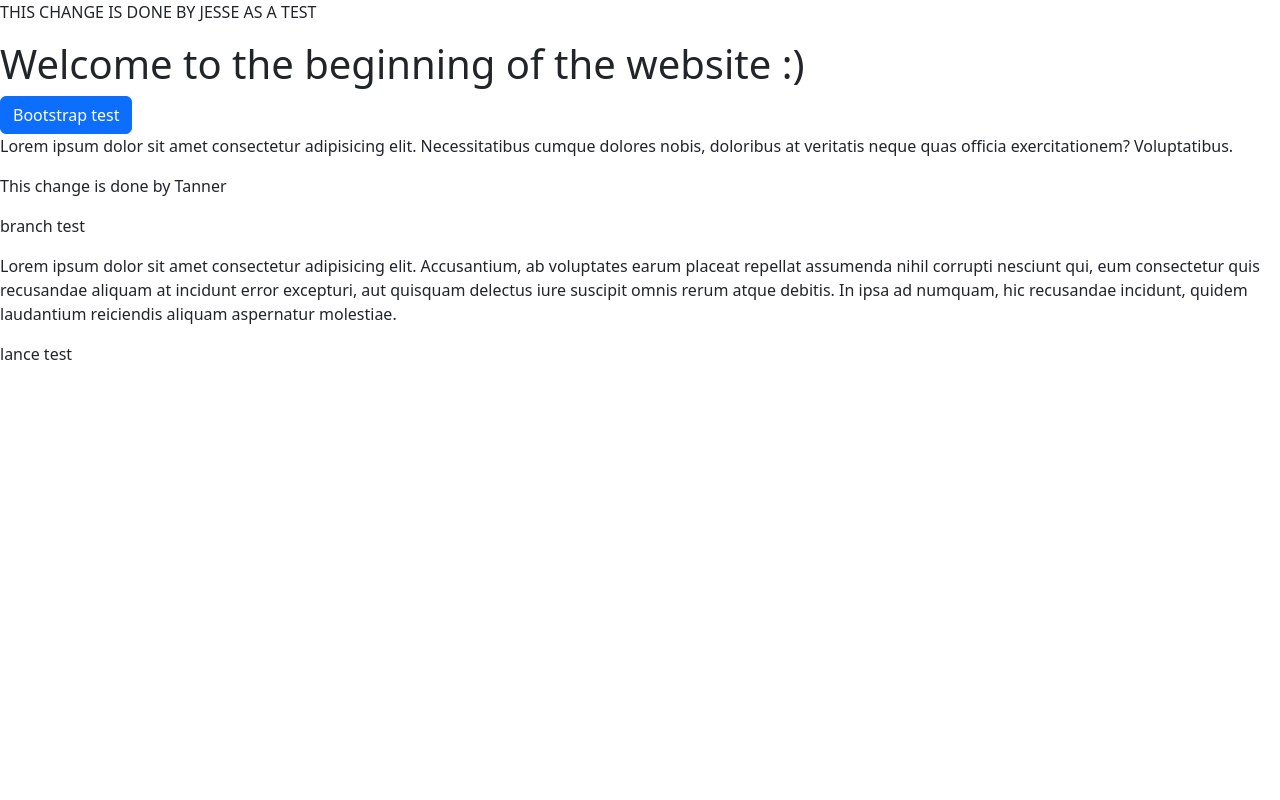
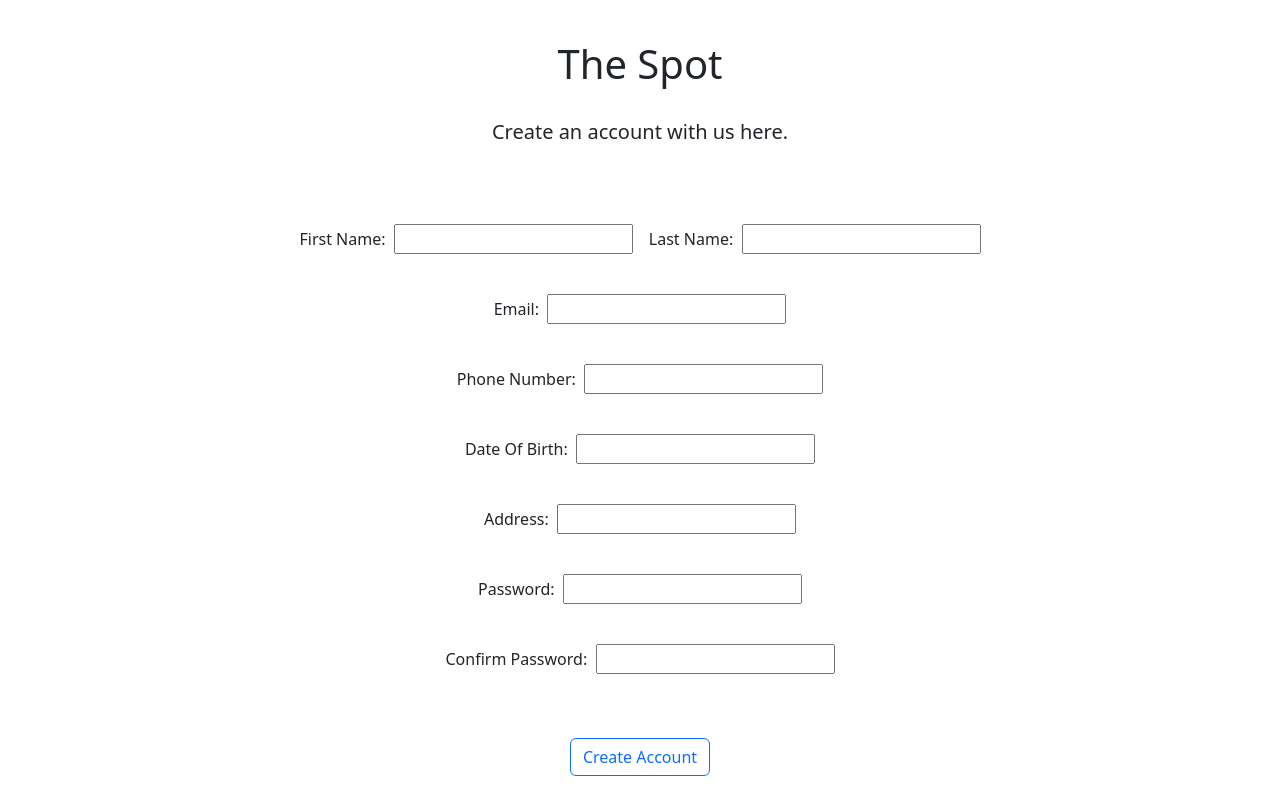
Before and after one commit to TannerMarthaler/CSCI313GroupProject, an Angular app: page / in a window 1280 px wide. Built offline with nearby package versions, Linux system fonts and the light colour scheme.

Commit message:
sign in and register components

```diff
--- a/src/app/app.component.css
+++ b/src/app/app.component.css
@@ -0,0 +1,19 @@
+nav a {
+    padding: 1rem;
+    text-decoration: none;
+    margin-top: 10px;
+    display: inline-block;
+    /* background-color: #e8e8e8; */
+    background-color:rgb(105, 51, 13);
+    /* color: #3d3d3d; */
+    color:beige;
+    border-radius: 4px;
+  }
+
+  nav a:hover {
+    color: #2c3a41;
+    background-color: #e6e6e6;
+  }
+  nav a:active {
+    background-color: black;
+  }
--- a/src/app/app.component.html
+++ b/src/app/app.component.html
@@ -1,20 +1,9 @@
-<div>
-  <h1>Welcome to the beginning of the website :)</h1>
+<!-- <div>
+  <h1>Welcome to the beginning of the website :</h1>
   <button class="btn btn-primary">Bootstrap test</button>
-  <p>
-    Lorem ipsum dolor sit amet consectetur adipisicing elit. Necessitatibus
-    cumque dolores nobis, doloribus at veritatis neque quas officia
-    exercitationem? Voluptatibus.
-  </p>
-  <p>This change is done by Tanner</p>
-  <p>branch test</p>
-  <p>
-    Lorem ipsum dolor sit amet consectetur adipisicing elit. Accusantium, ab
-    voluptates earum placeat repellat assumenda nihil corrupti nesciunt qui, eum
-    consectetur quis recusandae aliquam at incidunt error excepturi, aut
-    quisquam delectus iure suscipit omnis rerum atque debitis. In ipsa ad
-    numquam, hic recusandae incidunt, quidem laudantium reiciendis aliquam
-    aspernatur molestiae.
-  </p>
-  <p>lance test</p>
-</div>
+  <nav>
+    <a routerLink="/sign-in">Sign in</a>
+  </nav>
+</div> -->
+<!-- <app-sign-in></app-sign-in> -->
+<app-register></app-register>
--- a/src/app/app.module.ts
+++ b/src/app/app.module.ts
@@ -2,10 +2,14 @@ import { NgModule } from '@angular/core';
 import { BrowserModule } from '@angular/platform-browser';
 
 import { AppComponent } from './app.component';
+import { SignInComponent } from './sign-in/sign-in.component';
+import { RegisterComponent } from './register/register.component';
 
 @NgModule({
   declarations: [
-    AppComponent
+    AppComponent,
+    SignInComponent,
+    RegisterComponent
   ],
   imports: [
     BrowserModule
--- /dev/null
+++ b/src/app/register/register.component.html
@@ -0,0 +1,51 @@
+<div class="page">
+    <div class="header">
+        <h1>The Spot</h1> <br>
+        <h5>Create an account with us here.</h5> <br>
+    </div>
+    <br><br>
+    <div class="body">
+        <div class="name-inputs">
+            <p>
+                <label for="fName">First Name: &nbsp; </label>
+                <input id="fName" #FName />
+                <label for="lName">&emsp;Last Name: &nbsp; </label>
+                <input id="lName" #LName />
+            </p>
+            <br>
+        </div>
+        <div class="inputs">
+            <p>
+                <label for="email">Email: &nbsp; </label>
+                <input id="email" #Email />
+            </p>
+            <br>
+            <p>
+                <label for="phoneNumber">Phone Number: &nbsp; </label>
+                <input id="phoneNumber" #PhoneNumber />
+            </p>
+            <br>
+            <p>
+                <label for="dateOfBirth">Date Of Birth: &nbsp; </label>
+                <input id="dateOfBirth" #DateOfBirth />
+            </p>
+            <br>
+            <p>
+                <label for="address">Address: &nbsp; </label>
+                <input id="address" #Address />
+            </p>
+            <br>
+            <p>
+                <label for="Password">Password: &nbsp; </label>
+                <input id="Password" #Password />
+            </p>
+            <br>
+            <p>
+                <label for="confirmPassword">Confirm Password: &nbsp; </label>
+                <input id="confirmPassword" #ConfirmPassword />
+            </p>
+        </div>
+        <br><br>
+        <button type="button" class="btn btn-outline-primary">Create Account</button>
+    </div>
+</div>
--- /dev/null
+++ b/src/app/sign-in/sign-in.component.css
@@ -0,0 +1,23 @@
+.header{
+    text-align:center;
+    margin-top:40px;
+}
+
+.body{
+    text-align:center;
+    font-size:larger;
+}
+
+input{
+    width:50%;
+    padding:5px;
+}
+
+button{
+    width:120px;
+    height:40px;
+}
+
+.inputs{
+    margin-right:100px;
+}
--- /dev/null
+++ b/src/app/sign-in/sign-in.component.html
@@ -0,0 +1,27 @@
+<div class="page">
+    <div class="header">
+        <h1>The Spot</h1> <br><br>
+        <h5>Log into your account here.</h5> <br>
+        <!--"here" needs to be changed to a link to Register page -->
+        <h5>Need an account? Sign up here</h5>
+        <!--"here" needs to be changed to a link to Register page -->
+    </div>
+    <br><br><br><br><br>
+    <div class="body">
+        <div class="inputs">
+            <p>
+                <label for="username">Username: &nbsp; </label>
+                <input id="username" #Username />
+            </p>
+            <br><br>
+            <p>
+                <label for="password">Password: &nbsp; </label>
+                <input id="password" #Password />
+            </p>
+        </div>
+        <br><br>
+        <button type="button" class="btn btn-outline-dark">Sign In</button>
+        <br><br>
+        <p>Forget your password?</p>
+    </div>
+</div>
--- a/src/index.html
+++ b/src/index.html
@@ -3,7 +3,7 @@
 <head>
   <meta charset="utf-8">
   <title>TheSpot</title>
-  <p>THIS CHANGE IS DONE BY JESSE AS A TEST</p>
+  <!-- <p>THIS CHANGE IS DONE BY JESSE AS A TEST</p> -->
   <base href="/">
   <meta name="viewport" content="width=device-width, initial-scale=1">
   <link rel="icon" type="image/x-icon" href="favicon.ico">
```
Also changed, not shown: src/app/register/register.component.ts (added, +10 -0 lines), src/app/sign-in/sign-in.component.ts (added, +10 -0 lines), 2 other files (tests, documents, lock files or other folders).
